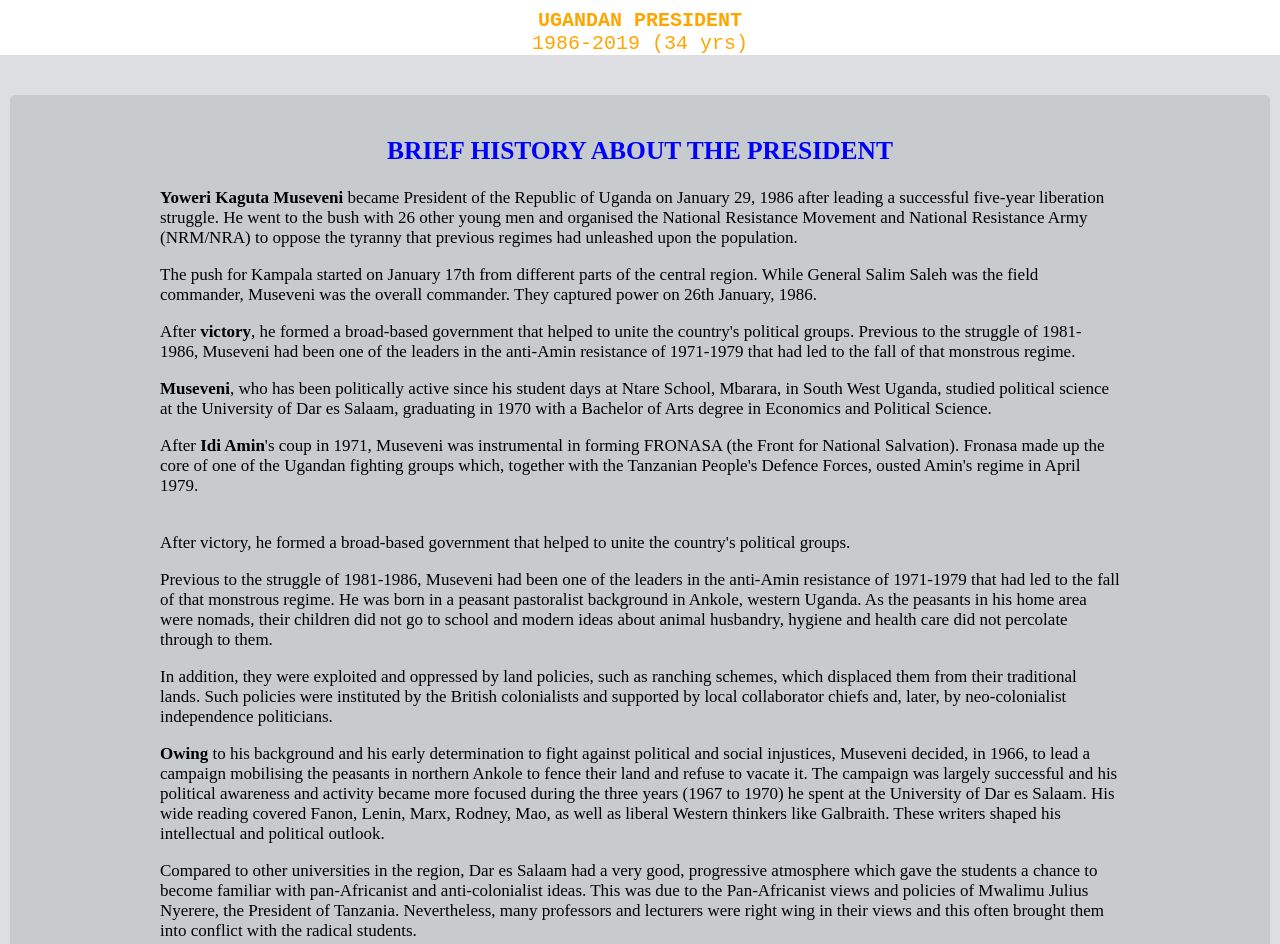
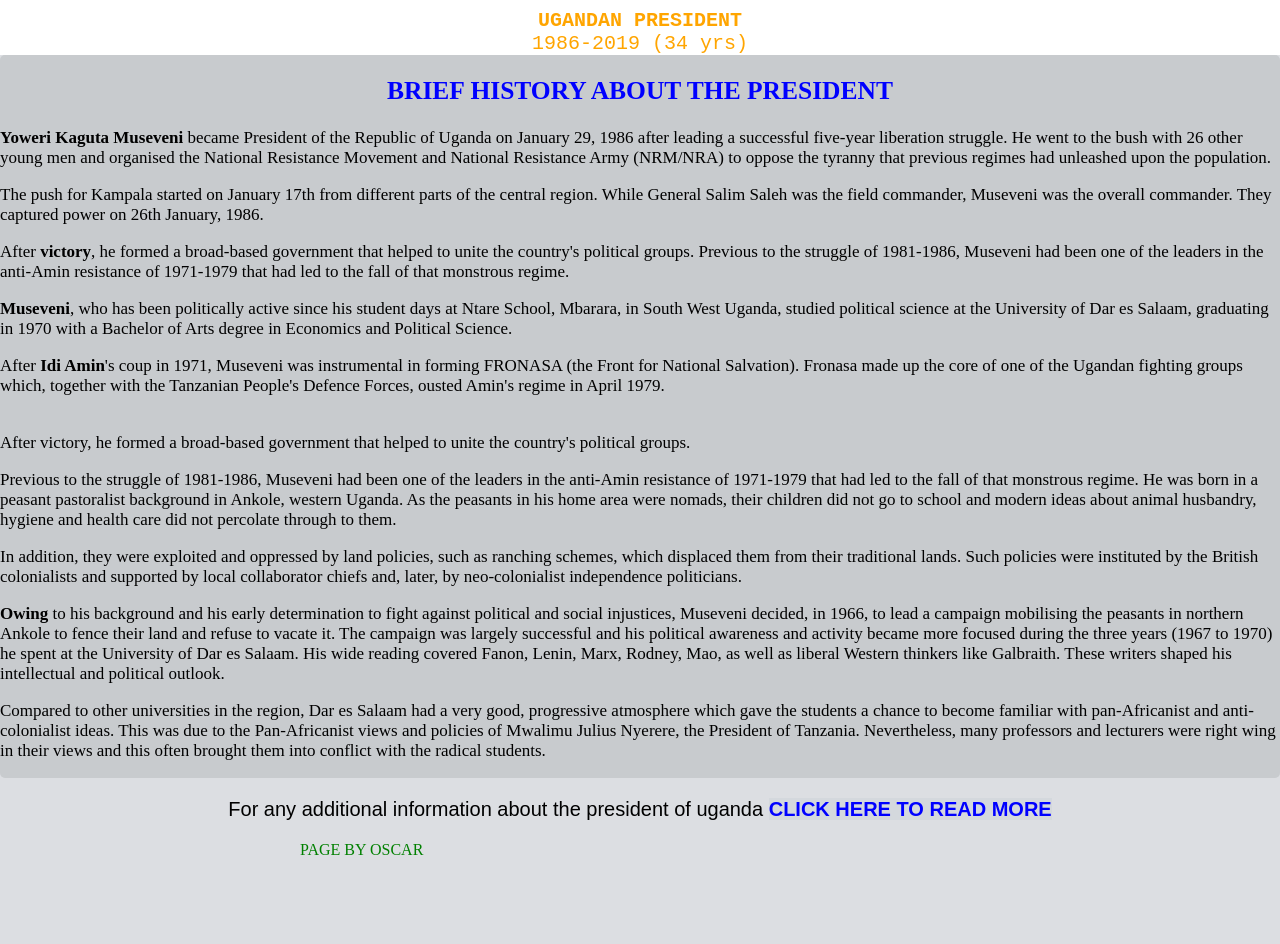
Before and after one commit to oscaremma/oscaremma.github.io, a plain HTML site: page index.html in a window 1280 px wide. Shown: the part 715-1659 px from the top of the page. After the commit the page ends 1590 px from the top, so only its background shows below. Drawn offline with Linux system fonts and the light colour scheme.

Commit message:
Update css.css

```diff
--- a/style/css.css
+++ b/style/css.css
@@ -30,8 +30,8 @@ body,html{
 		color: black;
 		overflow:hidden;
 		font-size: 17px;
-		margin: 40px 10px 10px 10px;
-		padding:20px 150px 0 150px;
+		margin: 40px 10x 10px 10x;
+		padding:20px 150x 0 150x;
 		border-radius: 5px;
 	}
 	#img-div{
```
